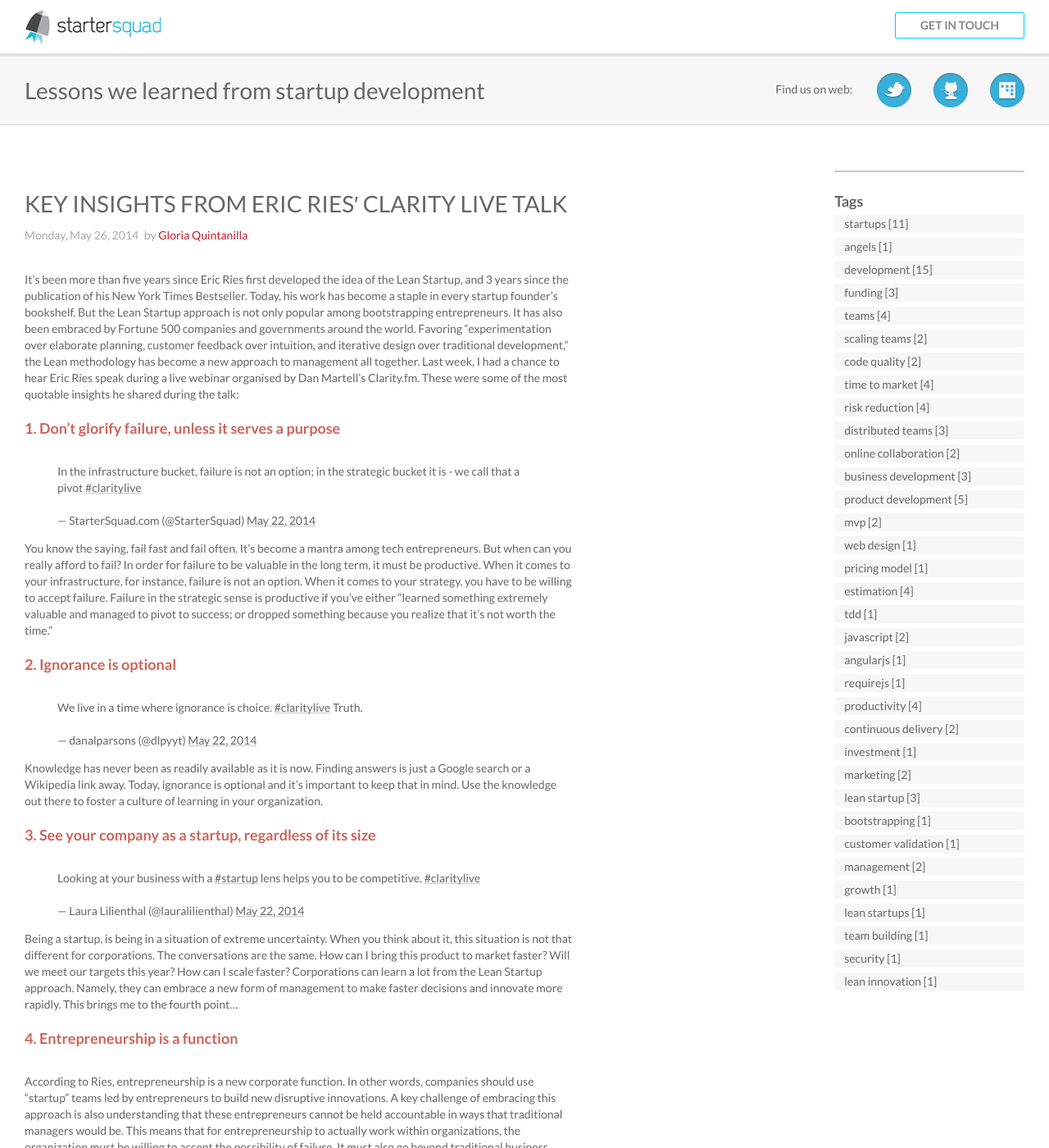
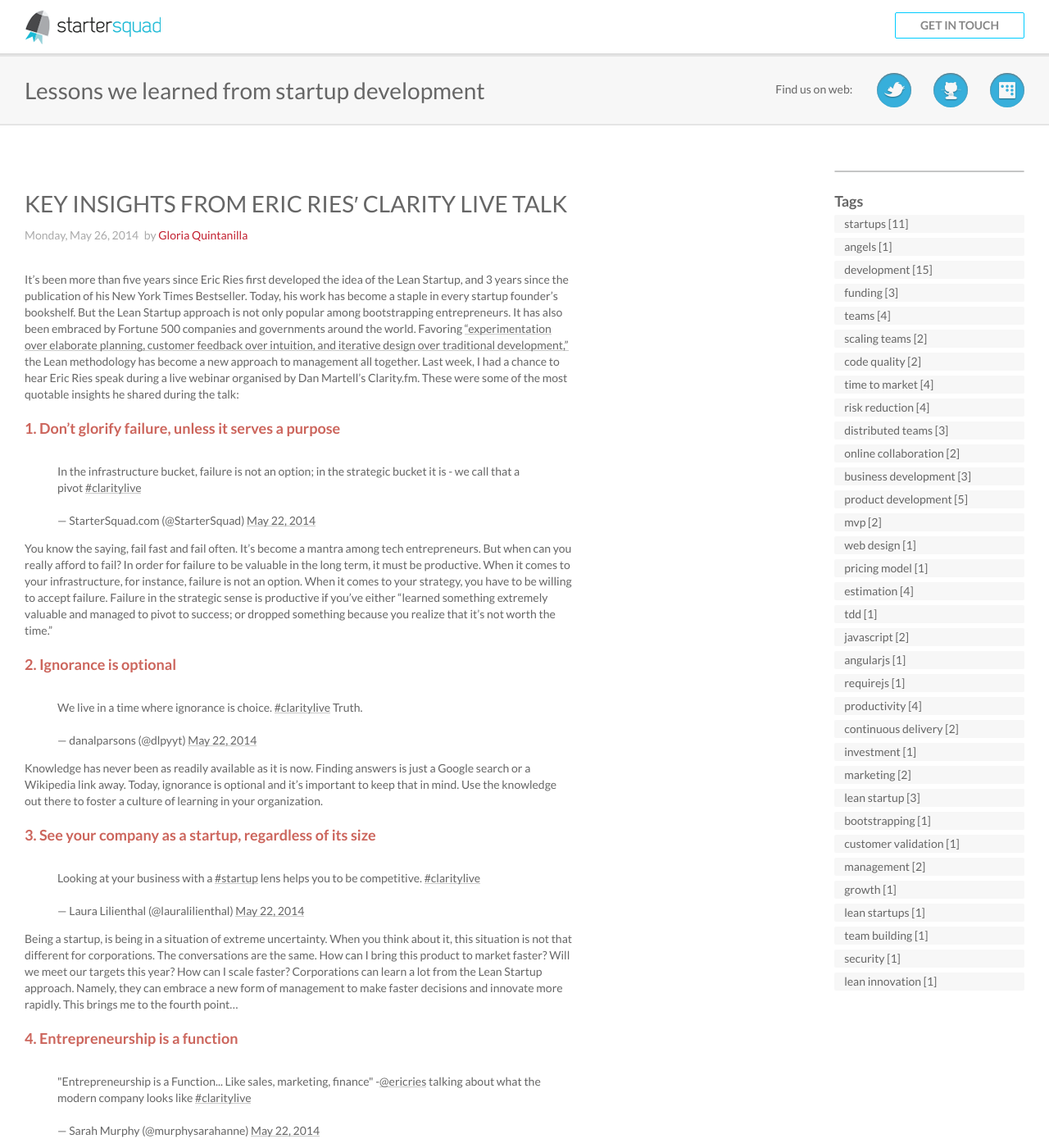
Before and after one commit to StarterSquad/startersquad.com, a Jekyll site: the page built from _posts/2014-05-26-key-insights-from-eric-ries-clarity-live-talk.md, in a window 1280 px wide and 1400 px high. Shown: the whole window at 82% size. Built offline with Jekyll 4.4.1, drawn with Linux system fonts in a browser that asks for light colours; nearby versions of some CDN libraries; a script that is not in the unit is left out; comment, search, counter and statistics services are not loaded; some of the changed lines change nothing that is shown.

Commit message:
Adds fourth tweet and link

```diff
--- a/_posts/2014-05-26-key-insights-from-eric-ries-clarity-live-talk.md
+++ b/_posts/2014-05-26-key-insights-from-eric-ries-clarity-live-talk.md
@@ -8,7 +8,7 @@
 ---
 
 
-It’s been more than five years since Eric Ries first developed the idea of the Lean Startup, and 3 years since the publication of his New York Times Bestseller. Today, his work has become a staple in every startup founder’s bookshelf. But the Lean Startup approach is not only popular among bootstrapping entrepreneurs. It has also been embraced by Fortune 500 companies and governments around the world. Favoring “experimentation over elaborate planning, customer feedback over intuition, and iterative design over traditional development,” the Lean methodology has become a new approach to management all together. Last week, I had a chance to hear Eric Ries speak during a live webinar organised by Dan Martell’s Clarity.fm. These were some of the most quotable insights he shared during the talk:
+It’s been more than five years since Eric Ries first developed the idea of the Lean Startup, and 3 years since the publication of his New York Times Bestseller. Today, his work has become a staple in every startup founder’s bookshelf. But the Lean Startup approach is not only popular among bootstrapping entrepreneurs. It has also been embraced by Fortune 500 companies and governments around the world. Favoring [“experimentation over elaborate planning, customer feedback over intuition, and iterative design over traditional development,”](http://hbr.org/2013/05/why-the-lean-start-up-changes-everything/ar/1) the Lean methodology has become a new approach to management all together. Last week, I had a chance to hear Eric Ries speak during a live webinar organised by Dan Martell’s Clarity.fm. These were some of the most quotable insights he shared during the talk:
 
 ## 1. Don’t glorify failure, unless it serves a purpose
 <blockquote class="twitter-tweet" lang="en"><p>In the infrastructure bucket, failure is not an option; in the strategic bucket it is - we call that a pivot <a href="https://twitter.com/search?q=%23claritylive&amp;src=hash">#claritylive</a></p>&mdash; StarterSquad.com (@StarterSquad) <a href="https://twitter.com/StarterSquad/statuses/469535237522096128">May 22, 2014</a></blockquote>
@@ -28,6 +28,8 @@
 Corporations can learn a lot from the Lean Startup approach. Namely, they can embrace a new form of management to make faster decisions and innovate more rapidly. This brings me to the fourth point…
 
 ##4. Entrepreneurship is a function
+<blockquote class="twitter-tweet" lang="en"><p>&quot;Entrepreneurship is a Function... Like sales, marketing, finance&quot; -<a href="https://twitter.com/ericries">@ericries</a> talking about what the modern company looks like <a href="https://twitter.com/search?q=%23claritylive&amp;src=hash">#claritylive</a></p>&mdash; Sarah Murphy (@murphysarahanne) <a href="https://twitter.com/murphysarahanne/statuses/469528458671185920">May 22, 2014</a></blockquote>
+
 According to Ries, entrepreneurship is a new corporate function. In other words, companies should use “startup” teams led by entrepreneurs to build new disruptive innovations. A key challenge of embracing this approach is also understanding that these entrepreneurs cannot be held accountable in ways that traditional managers would be. This means that for entrepreneurship to actually work within organizations, the organization must be willing to accept the possibility of failure. It must also go beyond traditional business crafts like modeling and prediction, and become comfortable with experimentation.
 
 [Connect with us on Twitter](https://twitter.com/StarterSquad) to share your thoughts on the Lean Startup and keep an eye on [Clarity.fm’s blog](http://blog.clarity.fm/) for more interesting talks.
```
